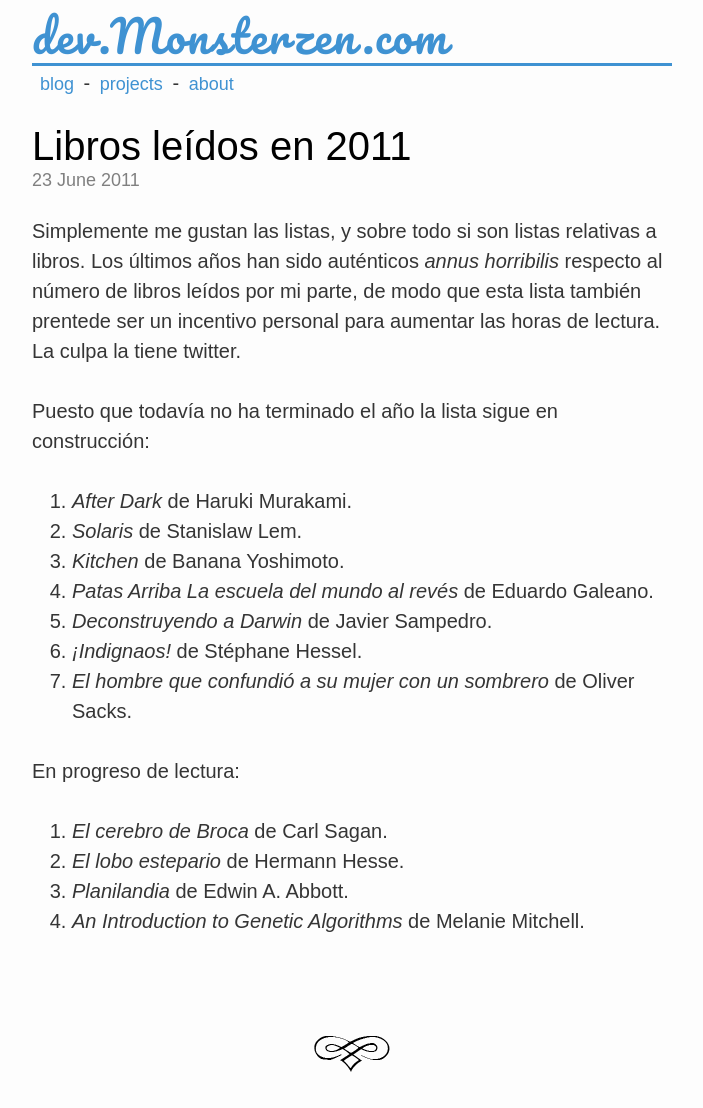
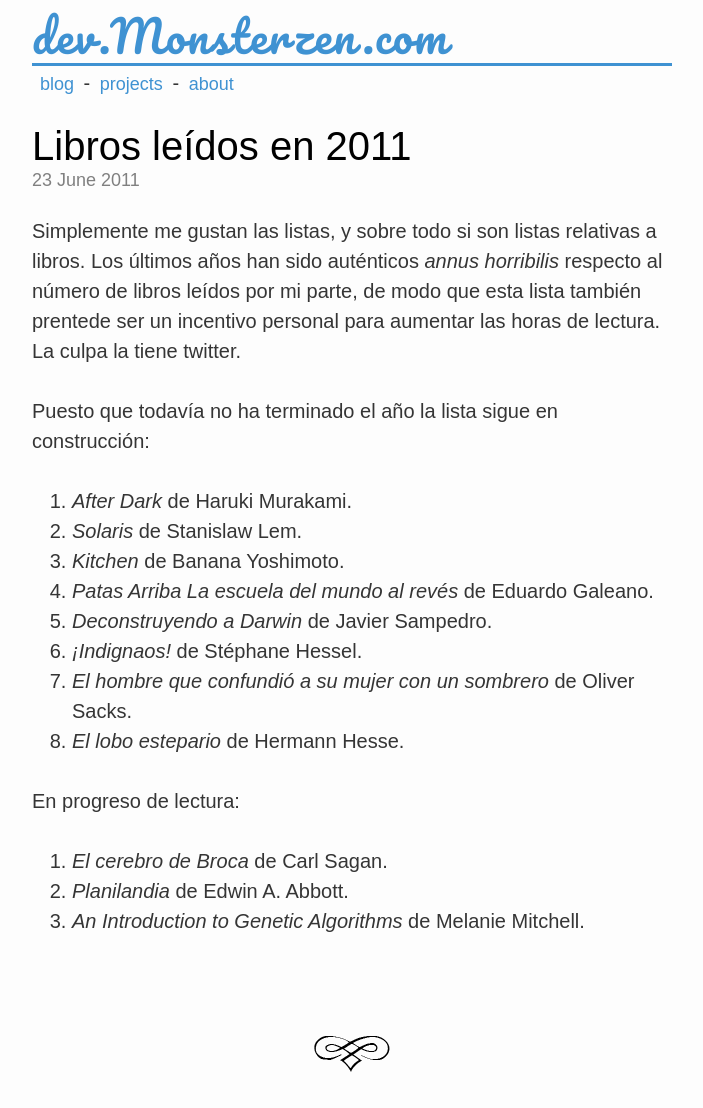
Before and after one commit to jfcalvo/jfcalvo.github.com, a Jekyll site: the page built from _posts/2011-06-23-libros-leidos-en-2011.markdown, in a window 1280 px wide. Shown: the whole page, without its empty margins (288-991 px from the left). Built offline with Jekyll 4.4.1, drawn with Linux system fonts in a browser that asks for light colours; some web fonts are replaced; part of the change alters nothing that is shown.

```diff
--- a/_posts/2011-06-23-libros-leidos-en-2011.markdown
+++ b/_posts/2011-06-23-libros-leidos-en-2011.markdown
@@ -17,10 +17,10 @@ Puesto que todavía no ha terminado el año la lista sigue en construcción:
 5. *Deconstruyendo a Darwin* de Javier Sampedro.
 6. *¡Indignaos!* de Stéphane Hessel.
 7. *El hombre que confundió a su mujer con un sombrero* de Oliver Sacks.
+8. *El lobo estepario* de Hermann Hesse.
 
 En progreso de lectura:
 
 1. *El cerebro de Broca* de Carl Sagan.
-2. *El lobo estepario* de Hermann Hesse.
 3. *Planilandia* de Edwin A. Abbott.
 4. *An Introduction to Genetic Algorithms* de Melanie Mitchell.
```
